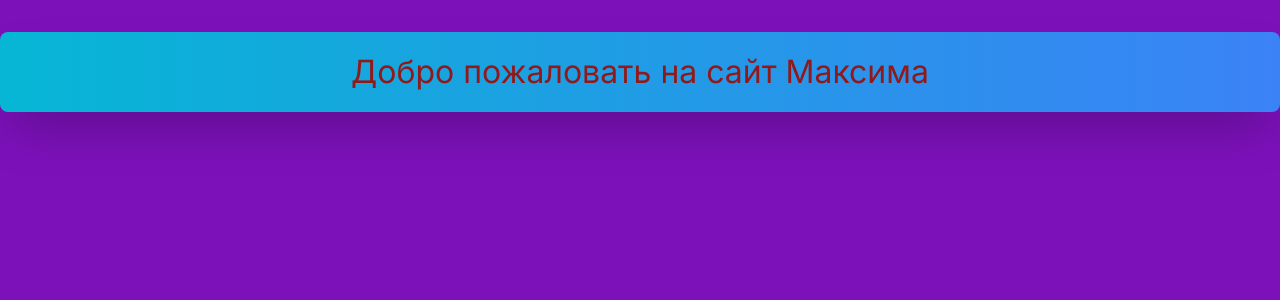
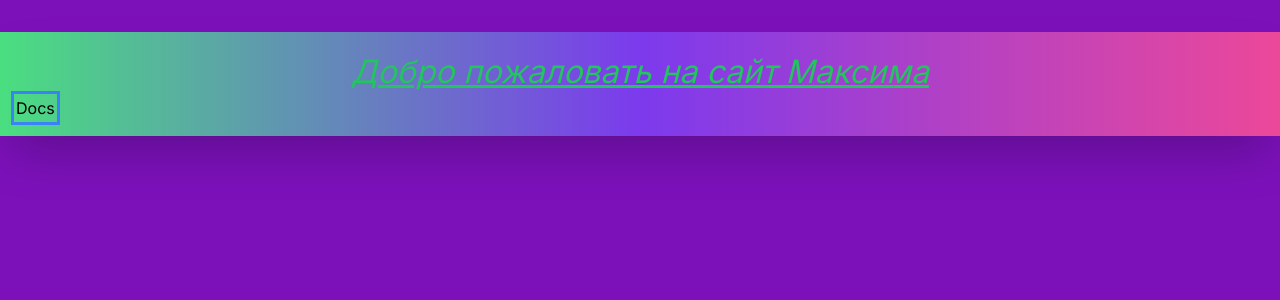
Before and after one commit to ninja-code1212/nextjs-max-app, a Next.js app: page / in a window 1280 px wide. Shown: the top 300 px of the page. Built offline with nearby package versions, Linux system fonts and the light colour scheme.

Commit message:
First-Commit

```diff
--- a/app/globals.css
+++ b/app/globals.css
@@ -2,14 +2,12 @@
 @tailwind components;
 @tailwind utilities;
 
-:root {
-
-}
+:root {}
 
 @media (prefers-color-scheme: dark) {
   :root {
-    --background-color:#d90b1f;
-    --text-color:#990ceb;
+    --background-color: #d90b1f;
+    --text-color: #990ceb;
   }
 }
 
@@ -23,14 +21,16 @@ body {
 }
 
 .mainpage-title {
-  color: #911919;
+  color: #22c55e;
   font-size: 32px;
-  text-align:center;
+  text-align: center;
+  font-style: italic;
 }
+
 body {
-  background-color:#7c11ba;
+  background-color: #7c11ba;
 }
 
 .Button {
-  box-align:center;
+  text-align: center;
 }
--- a/app/page.tsx
+++ b/app/page.tsx
@@ -4,10 +4,11 @@ export default function Home() {
   return (
     <main>
       <div className="container mx-auto mt-8">
-        <div className="rounded-lg bg-gradient-to-r from-cyan-500 to-blue-500 shadow-2xl px-4 py-4">
-          <h1 className="mainpage-title ">Добро пожаловать на сайт Максима</h1>
+        <div className="bg-gradient-to-r from-green-400 via-violet-600 to-pink-500 shadow-2xl px-4 py-4">
+          <p className="mainpage-title underline ...">Добро пожаловать на сайт Максима</p>
+          <button className="Button outline outline-offset-2 outline-blue-500">Docs</button>
+          <title>Максим</title>
         </div>
-        <title>Максим</title>
       </div>
     </main>
   )
```
